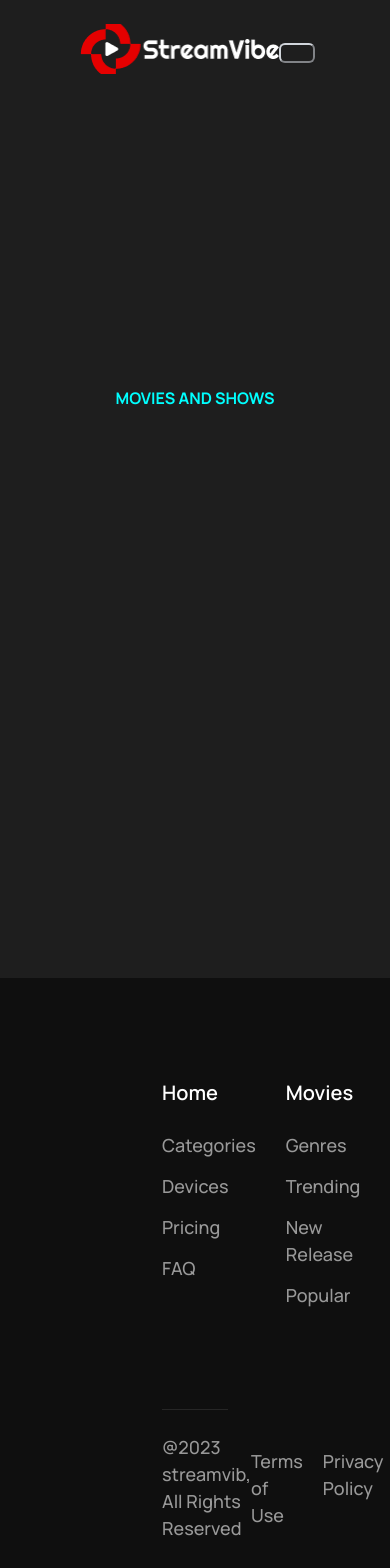
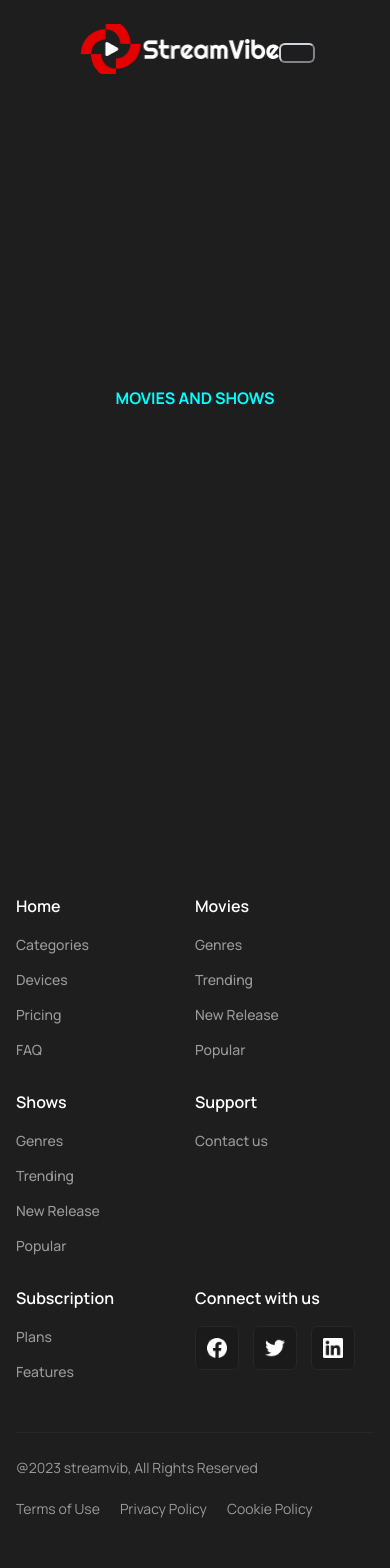
Before and after one commit to ivantrejoc/streamvibe-frontend, a Next.js app: page /movies-and-shows in a window 390 px wide. Shown: the top 1568 px of the page. After the commit the page ends 1539 px from the top, so only its background shows below. Built offline with nearby package versions, Linux system fonts and the light colour scheme.

Commit message:
footer mobile version

```diff
--- a/src/app/components/categoriesSection/CategoriesSection.tsx
+++ b/src/app/components/categoriesSection/CategoriesSection.tsx
@@ -10,7 +10,7 @@ import Link from "next/link";
 
 export default function CategoriesSection() {
   return (
-    <div className={styles.categoriesMainContainer}>
+    <div id="categories" className={styles.categoriesMainContainer}>
       <div className={styles.textContainer}>
         <h2 className={styles.categoriesTitle}>
           Explore our wide variety of categories
--- a/src/app/components/devicesSection/DevicesSection.tsx
+++ b/src/app/components/devicesSection/DevicesSection.tsx
@@ -42,7 +42,7 @@ export default function DevicesSection() {
   ];
 
   return (
-    <div className={styles.devicesMainContainer}>
+    <div id="devices" className={styles.devicesMainContainer}>
       <div className={styles.textContainer}>
         <h2 className={styles.deviceTitle}>
           We Provide you streaming experience across various devices.
--- a/src/app/components/faqSection/FaqSection.tsx
+++ b/src/app/components/faqSection/FaqSection.tsx
@@ -52,7 +52,7 @@ export default function FaqSection() {
   ];
 
   return (
-    <div className={styles.faqSectionContainer}>
+    <div id="faq" className={styles.faqSectionContainer}>
       <div className={styles.headingContainer}>
         <div className={styles.textContainer}>
           <h2 className={styles.faqTitle}>Frequently Asked Questions</h2>
--- a/src/app/components/footer/Footer.tsx
+++ b/src/app/components/footer/Footer.tsx
@@ -1,24 +1,157 @@
+"use client";
 import Link from "next/link";
 import Image from "next/image";
 import styles from "./footer.module.css";
+import { useIsMobile } from "@streambive/hooks";
 
 export default function Footer() {
+  const isMobile = useIsMobile();
+
   return (
+    <>
+      {isMobile ? (
+        <div className={styles.footerMobileContainer}>
+          <div className={styles.mobileInner}>
+            <div className={styles.categoriesContainer}>
+              <div className={styles.mobileLinksContainer}>
+                <h5 className={styles.linksHeading}>Home</h5>
+                <div className={styles.linksContainer}>
+                  <Link href={"/#categories"} className={styles.link}>
+                    Categories
+                  </Link>
+                  <Link href={"/#devices"} className={styles.link}>
+                    Devices
+                  </Link>
+                  <Link href={"/"} className={styles.link}>
+                    Pricing
+                  </Link>
+                  <Link href={"/#faq"} className={styles.link}>
+                    FAQ
+                  </Link>
+                </div>
+              </div>
+              <div className={styles.mobileLinksContainer}>
+                <h5 className={styles.linksHeading}>Movies</h5>
+                <div className={styles.linksContainer}>
+                  <Link href={"/"} className={styles.link}>
+                    Genres
+                  </Link>
+                  <Link href={"/"} className={styles.link}>
+                    Trending
+                  </Link>
+                  <Link href={"/"} className={styles.link}>
+                    New Release
+                  </Link>
+                  <Link href={"/"} className={styles.link}>
+                    Popular
+                  </Link>
+                </div>
+              </div>
+            </div>
+            <div className={styles.categoriesContainer}>
+              <div className={styles.mobileLinksContainer}>
+                <h5 className={styles.linksHeading}>Shows</h5>
+                <div className={styles.linksContainer}>
+                  <Link href={"/"} className={styles.link}>
+                    Genres
+                  </Link>
+                  <Link href={"/"} className={styles.link}>
+                    Trending
+                  </Link>
+                  <Link href={"/"} className={styles.link}>
+                    New Release
+                  </Link>
+                  <Link href={"/"} className={styles.link}>
+                    Popular
+                  </Link>
+                </div>
+              </div>
+              <div className={styles.mobileLinksContainer}>
+                <h5 className={styles.linksHeading}>Support</h5>
+                <div className={styles.linksContainer}>
+                  <Link href={"/"} className={styles.link}>
+                    Contact us
+                  </Link>
+                </div>
+              </div>
+            </div>
+            <div className={styles.categoriesContainer}>
+              <div className={styles.mobileLinksContainer}>
+                <h5 className={styles.linksHeading}>Subscription</h5>
+                <div className={styles.linksContainer}>
+                  <Link href={"/"} className={styles.link}>
+                    Plans
+                  </Link>
+                  <Link href={"/"} className={styles.link}>
+                    Features
+                  </Link>
+                </div>
+              </div>
+              <div className={styles.mobileLinksContainer}>
+                <h5 className={styles.linksHeading}>Connect with us</h5>
+                <div className={styles.buttonsContainer}>
+                  <Link href={"/"} className={styles.socialMediaButton}>
+                    <Image
+                      width={20}
+                      height={20}
+                      loading="lazy"
+                      src={"/social-media-icons/fb-icon.png"}
+                      alt={"facebook-icon"}
+                    />
+                  </Link>
+                  <Link href={"/"} className={styles.socialMediaButton}>
+                    <Image
+                      width={20}
+                      height={20}
+                      loading="lazy"
+                      src={"/social-media-icons/tw-icon.png"}
+                      alt={"facebook-icon"}
+                    />
+                  </Link>
+                  <Link href={"/"} className={styles.socialMediaButton}>
+                    <Image
+                      width={20}
+                      height={20}
+                      loading="lazy"
+                      src={"/social-media-icons/linkedin-icon.png"}
+                      alt={"facebook-icon"}
+                    />
+                  </Link>
+                </div>
+              </div>
+            </div>
+          </div>
+          <div className={styles.bottomContainer}>
+            <p className={styles.copyright}>@2023 streamvib, All Rights Reserved</p>
+            <div className={styles.bottomLinksContainer}>
+              <Link href={"/"} className={styles.bottomLink}>
+                Terms of Use
+              </Link>
+              <Link href={"/"} className={styles.bottomLink}>
+                Privacy Policy
+              </Link>
+              <Link href={"/"} className={styles.bottomLink}>
+                Cookie Policy
+              </Link>
+            </div>
+          </div>
+        </div>
+      ) : (
         <div className={styles.footerMainContainer}>
           <div className={styles.footerLinksContainer}>
             <div className={styles.footerSection}>
               <h5 className={styles.linksHeading}>Home</h5>
               <div className={styles.linksContainer}>
-            <Link href={"/"} className={styles.link}>
+                <Link href={"/#categories"} className={styles.link}>
                   Categories
                 </Link>
-            <Link href={"/"} className={styles.link}>
+                <Link href={"/#devices"} className={styles.link}>
                   Devices
                 </Link>
                 <Link href={"/"} className={styles.link}>
                   Pricing
                 </Link>
-            <Link href={"/"} className={styles.link}>
+                <Link href={"/#faq"} className={styles.link}>
                   FAQ
                 </Link>
               </div>
@@ -124,5 +257,7 @@ export default function Footer() {
             </div>
           </div>
         </div>
+      )}
+    </>
   );
 }
--- a/src/app/components/footer/footer.module.css
+++ b/src/app/components/footer/footer.module.css
@@ -11,6 +11,7 @@
 }
 
 .footerLinksContainer {
+  background: cyan;
   display: flex;
   align-items: flex-start;
   gap: 1.875rem;
@@ -44,7 +45,9 @@
   align-self: stretch;
   box-sizing: border-box;
 }
-.link, .bottomLink, .bottomContainer p{
+.link,
+.bottomLink,
+.bottomContainer p {
   color: var(--Grey-60, #999);
   font-size: 1.125rem;
   font-style: normal;
@@ -71,7 +74,6 @@ align-self: stretch;
   border: 1px solid var(--Black-15, #262626);
   background: var(--Black-10, #1a1a1a);
   box-sizing: border-box;
-
   align-self: stretch;
   box-sizing: border-box;
   position: relative;
@@ -92,7 +94,7 @@ align-self: stretch;
   align-self: stretch;
   box-sizing: border-box;
   padding-top: 1.5rem;
-  border-top: 0.0625rem solid  #262626;;
+  border-top: 0.0625rem solid #262626;
 }
 
 .bottomLinksContainer {
@@ -105,3 +107,86 @@ align-self: stretch;
 .bottomLink:hover {
   color: red;
 }
+
+/* Mobile version */
+
+.footerMobileContainer {
+  display: flex;
+  width: 24.375rem;
+  padding: 3.125rem 1rem 1.25rem 1rem;
+  flex-direction: column;
+  align-items: flex-start;
+  gap: 3.125rem;
+  box-sizing: border-box;
+}
+
+.mobileInner {
+  display: flex;
+  flex-direction: column;
+  align-items: flex-start;
+  gap: 1.875rem;
+  align-self: stretch;
+  box-sizing: border-box;
+}
+
+.categoriesContainer {
+  display: flex;
+  align-items: flex-start;
+  align-self: stretch;
+  box-sizing: border-box;
+}
+
+.mobileLinksContainer {
+  display: flex;
+  flex-direction: column;
+  align-items: flex-start;
+  gap: 1rem;
+  flex: 1 0 0;
+  box-sizing: border-box;
+}
+
+/* Media Queries */
+@media (max-width: 768px) {
+  .linksHeading {
+    font-size: 1rem;
+    font-style: normal;
+    font-weight: 600;
+    line-height: 150%; /* 1.5rem */
+    align-self: stretch;
+  }
+
+  .link {
+    font-size: 0.875rem;
+    font-style: normal;
+    font-weight: 500;
+    line-height: 150%; /* 1.3125rem */
+    align-self: stretch;
+  }
+
+  .socialMediaButton {
+    width: 2.75rem;
+    height: 2.75rem;
+    padding: 0.75rem;
+    gap: 0.625rem;
+    align-items: center;
+    justify-content: center;
+    border-radius: 0.375rem;
+  }
+
+  .bottomContainer {
+    display: flex;
+    flex-direction: column;
+    align-items: flex-start;
+    gap: 1.25rem;
+    align-self: stretch;
+    box-sizing: border-box;
+  }
+
+  .bottomLink,
+  .bottomContainer p {
+    font-size: 0.875rem;
+    font-style: normal;
+    font-weight: 400;
+    line-height: 150%; /* 1.3125rem */
+  }
+}
```
Lines whose indentation alone changed are shown as unchanged.
